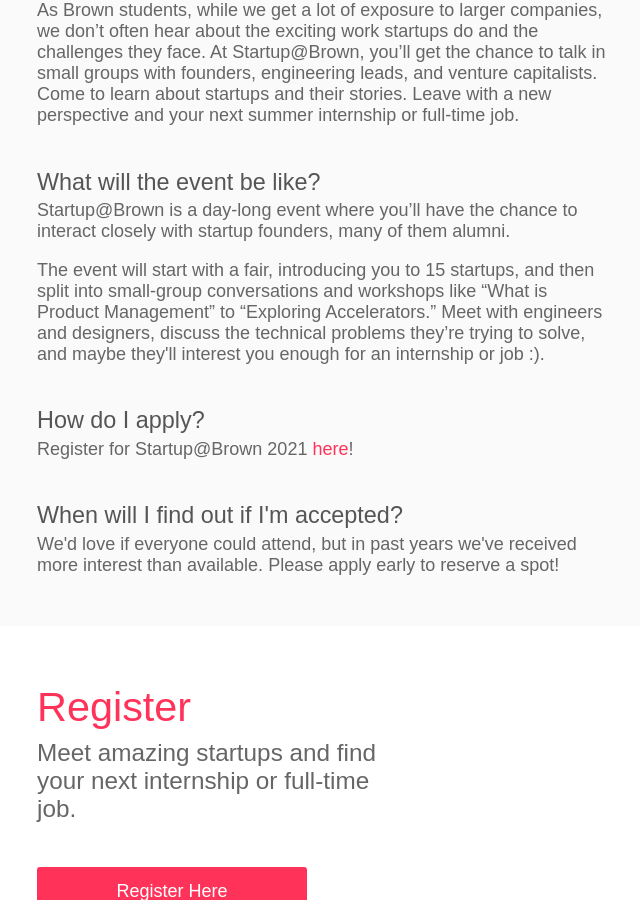
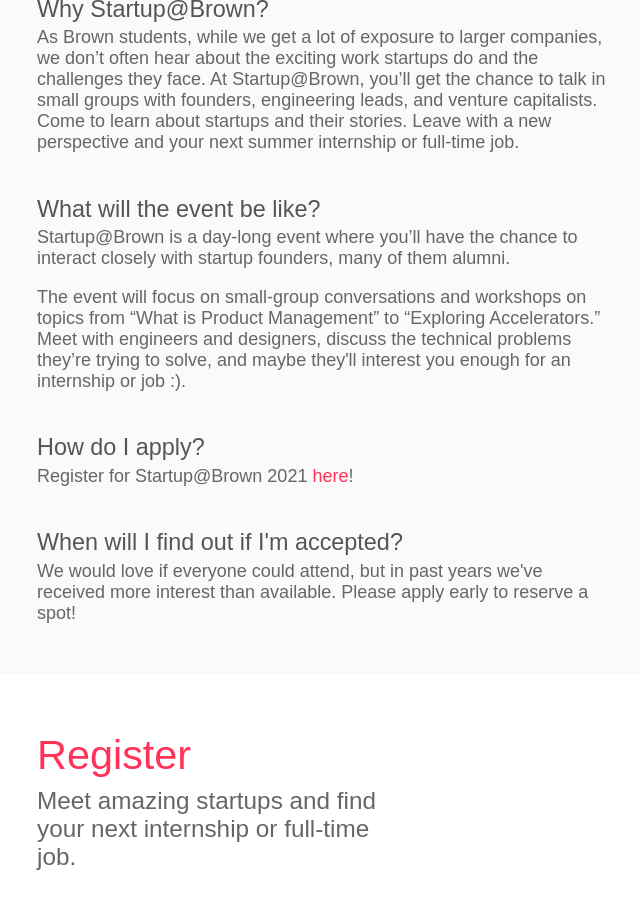
Before and after one commit to startupatbrown/startupatbrown.github.io, a Jekyll site: the page built from index.html, in a window 1280 px wide and 900 px high, scrolled down 6301 px. Shown: the whole window, without its empty margins (106-746 px from the left). Built offline with Jekyll 4.4.1, drawn with Linux system fonts in a browser that asks for light colours; nearby versions of some CDN libraries; library files that are not in the unit come from our copies; some of the changed text lies outside the part shown.

Commit message:
Small edits

```diff
--- a/index.html
+++ b/index.html
@@ -140,13 +140,13 @@
       <div id="startup-fair" class="item">
         <div class="speaker-label">
           <p class="speaker-name">Recruiting Fair</p>
-          <p class="speaker-description">Meet with startups and other innovative companies to learn about their work, challenges, and career opportunities in an easily accessible virtual setting.</p>
+          <p class="speaker-description">Meet with startups and other innovative companies to learn about their work, challenges, and career opportunities in an easily accessible, virtual setting.</p>
         </div>
       </div>
       <div id="small-conversations" class="item">
         <div class="speaker-label">
           <p class="speaker-name">Small Group Conversations</p>
-          <p class="speaker-description">Sit down with startup leaders and fellow students passionate about entrepreneurship for an intimate and lively discussion. Now's your chance to ask away!</p>
+          <p class="speaker-description">Sit down with startup leaders and fellow students for an intimate and lively discussion. Now's your chance to ask away!</p>
         </div>
       </div>
       <div id="workshops" class="item">
@@ -310,17 +310,17 @@
         </div>
 
         <div class="col-sm-7">
-          <h3 style="font-weight: bold">Workshops Session 1 — 12:30 - 1:10 PM EST</h3>
+          <h3 style="font-weight: bold">Workshops Session 1 — 12:30-1:10 PM EST</h3>
 
 
-          <h3>10 Lessons Learned on the Journey from B-Lab to YC</h3>
+          <h3>10 Lessons Learned on the Journey from B-Lab to Y Combinator</h3>
           <p>Adam Alpert, Co-founder & CEO at Pangea.app</p>
+
+          <h3>Venture Capital: An Introduction</h3>
+          <p>Sam Baker, Vice President at Scale Venture Partners</p>
 
           <h3>10 Things I Got Wrong In My First Few Years Building My Startup</h3>
           <p>Liz Wessel, Co-founder & CEO at WayUp</p>
-
-          <h3>Venture Capital: An Introduction</h3>
-          <p>Sam Baker, Vice President at Scale Venture Partners</p>
 
 
           <h3 style="font-weight: bold">Workshop Session 2 — 1:15 - 1:55 PM EST</h3>
@@ -398,11 +398,11 @@
           <p>As Brown students, while we get a lot of exposure to larger companies, we don’t often hear about the exciting work startups do and the challenges they face. At Startup@Brown, you’ll get the chance to talk in small groups with founders, engineering leads, and venture capitalists. Come to learn about startups and their stories. Leave with a new perspective and your next summer internship or full-time job.</p>
           <h3>What will the event be like?</h3>
           <p>Startup@Brown is a day-long event where you’ll have the chance to interact closely with startup founders, many of them alumni.</p>
-          <p>The event will start with a fair, introducing you to 15 startups, and then split into small-group conversations and workshops like “What is Product Management” to “Exploring Accelerators.” Meet with engineers and designers, discuss the technical problems they’re trying to solve, and maybe they'll interest you enough for an internship or job :).</p>
+          <p>The event will focus on small-group conversations and workshops on topics from “What is Product Management” to “Exploring Accelerators.” Meet with engineers and designers, discuss the technical problems they’re trying to solve, and maybe they'll interest you enough for an internship or job :).</p>
           <h3>How do I apply?</h3>
           <p>Register for Startup@Brown 2021 <a href="http://eepurl.com/bzrWy9">here</a>!</p>
           <h3>When will I find out if I'm accepted?</h3>
-          <p>We'd love if everyone could attend, but in past years we've received more interest than available. Please apply early to reserve a spot!</p>
+          <p>We would love if everyone could attend, but in past years we've received more interest than available. Please apply early to reserve a spot!</p>
         </div>
       </div>
     </div>
```
Also changed, not shown: other parts of index.html (+1 -1 lines).
